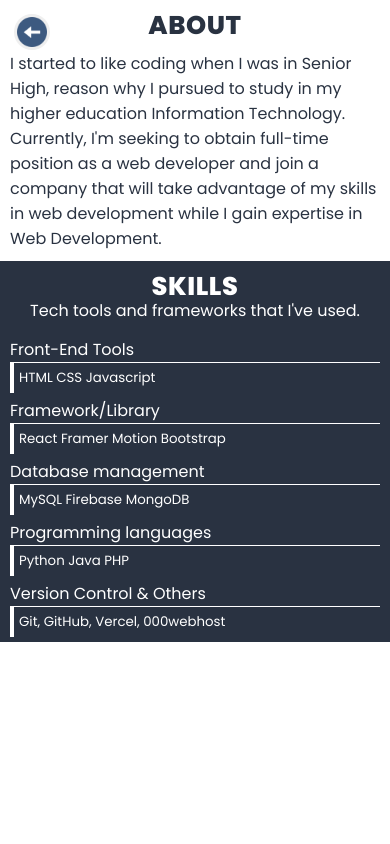
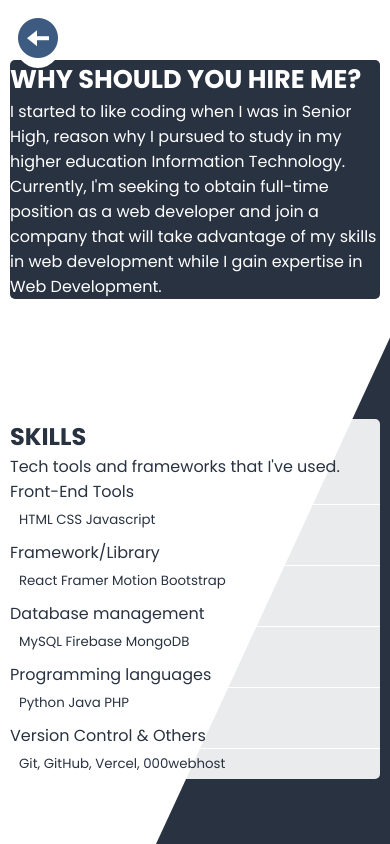
Before and after one commit to rbabailan/babailan-ronald-portfolio, a React (Create React App) app: page /About in a window 390 px wide. Built offline with nearby package versions, Linux system fonts and the light colour scheme.

Commit message:
fixing bug button

```diff
--- a/src/App.css
+++ b/src/App.css
@@ -18,7 +18,9 @@
   font-family: "Poppins", Helvetica, sans-serif;
 }
 
-p {
+p,
+h2,
+h4 {
   user-select: none;
 }
 
--- a/src/component/Navbar.js
+++ b/src/component/Navbar.js
@@ -30,6 +30,7 @@ function Navbar() {
               src={menu}
               alt="menu-icon"
               width="36px"
+              height="36px"
             />
           </button>
         </div>
--- a/src/content/About/About.js
+++ b/src/content/About/About.js
@@ -12,14 +12,15 @@ function About() {
       <div className={style.clipPath}></div>
       <div style={{ position: "relative" }}>
         <div style={{ position: "absolute", zIndex: "1" }}>
-          <motion.button
-            initial={{ scale: 0, rotate: 360 }}
-            animate={{ scale: 1, rotate: 0 }}
-            transition={{ duration: 1 }}
-            className={style.backButton}
-            onClick={() => navigate("/")}>
-            <img className={style.backIcon} src={BackIcon} alt="back icon" />
-          </motion.button>
+          <button className={style.backButton} onClick={() => navigate("/")}>
+            <img
+              className={style.backIcon}
+              src={BackIcon}
+              alt="back icon"
+              width="36px"
+              height="36px"
+            />
+          </button>
         </div>
       </div>
       <div className={style.aboutSection}>
@@ -29,10 +30,10 @@ function About() {
               initial={{ opacity: 0, x: -100 }}
               animate={{ opacity: 1, x: 0 }}
               exit={{ opacity: 0, x: -100 }}
-              transition={{ duration: 0.6 }}>
+              transition={{ duration: 0.6 }}
+              className={style.hireContainer}>
               <div className={style.aboutPartTitle}>
-                <h2>ABOUT</h2>
-                <p></p>
+                <h2>WHY SHOULD YOU HIRE ME?</h2>
               </div>
               <div className={style.aboutPartContents}>
                 <p>
@@ -52,11 +53,10 @@ function About() {
               initial={{ opacity: 0, x: 100 }}
               animate={{ opacity: 1, x: 0 }}
               exit={{ opacity: 0, x: 100 }}
-              transition={{ duration: 0.6 }}>
-              <div className={style.skillsPartTitle}>
-                <h2>SKILLS</h2>
-                <p>Tech tools and frameworks that I've used.</p>
-              </div>
+              transition={{ duration: 0.6 }}
+              className={style.skillsContainer}>
+              <h2>SKILLS</h2>
+              <p>Tech tools and frameworks that I've used.</p>
               <div className={style.skillsPartContents}>
                 <ul className={style.hardSkillsLists}>
                   <List
--- a/src/content/About/About.module.css
+++ b/src/content/About/About.module.css
@@ -1,9 +1,9 @@
 .clipPath {
   position: absolute;
-  width: 100vw;
+  width: 100%;
   height: 100vh;
-  -webkit-clip-path: polygon(50% 0, 100% 0, 100% 100%, 50% 100%);
-  clip-path: polygon(50% 0, 100% 0, 100% 100%, 50% 100%);
+  -webkit-clip-path: polygon(100% 40%, 100% 100%, 40% 100%);
+  clip-path: polygon(100% 40%, 100% 100%, 40% 100%);
   background: var(--black-gray);
   z-index: -1;
 }
@@ -16,7 +16,7 @@
   border-radius: 50%;
   border: none;
   margin: 14px;
-  height: 36px;
+  background-color: var(--white);
 }
 
 .backIcon {
@@ -25,63 +25,34 @@
 }
 
 .flexSB {
+  width: 100%;
+  height: 100vh;
   display: flex;
   flex-wrap: wrap;
   justify-content: space-between;
-  overflow: hidden;
+  align-items: center;
 }
 
 .aboutPart {
   width: 50%;
-  color: var(--black-gray);
+  color: var(--white);
 }
 
-.aboutPartTitle,
-.skillsPartTitle {
-  padding: 14px 20px;
-}
-
-.aboutPartTitle h2,
-.skillsPartTitle h2 {
-  font-size: 3rem;
-  font-weight: 800;
-  letter-spacing: 0.6px;
-  text-align: center;
-  line-height: 0.9;
-}
-
-.aboutPartTitle p,
-.skillsPartTitle p {
-  text-align: center;
-}
-
-/*-- About Content --*/
-.aboutPartContents {
-  padding: 0 10px 10px;
-}
-
-.aboutPartContents h2,
-.skillsPartContents h2 {
-  font-size: 1.6rem;
-  line-height: 0.9;
-  margin-top: 10px;
+.hireContainer {
+  background-color: var(--black-gray);
+  border-radius: 5px;
+  margin: 0 10px;
 }
 
 .skillsPart {
   width: 50%;
-  color: var(--white);
+  color: var(--black-gray);
 }
 
-.skillsPartContents {
-  padding: 0 10px;
-}
-
-.hardSkillsList {
-  margin: 0;
-  padding: 0;
-  display: block;
-  font-size: 1rem;
-  width: 50px;
+.skillsContainer {
+  background-color: rgba(255, 255, 255, 0.9);
+  border-radius: 5px;
+  margin: 0 10px;
 }
 
 @media (max-width: 768px) {
@@ -91,11 +62,6 @@
 
   .skillsPart {
     width: 100%;
-    background: var(--black-gray);
-  }
-
-  .clipPath {
-    display: none;
   }
 
   .aboutPartTitle h2,
--- a/src/content/Contacts/Contacts.js
+++ b/src/content/Contacts/Contacts.js
@@ -20,17 +20,18 @@ function Contacts() {
 
   return (
     <div style={{ overflowX: "hidden" }}>
-      <div className={style.contentStyle}></div>
+      <div className={style.clipPath}></div>
       <div style={{ position: "relative" }}>
         <div style={{ position: "absolute", zIndex: "1" }}>
-          <motion.button
-            initial={{ scale: 0, rotate: 360 }}
-            animate={{ scale: 1, rotate: 0 }}
-            transition={{ duration: 1 }}
-            className={style.backButton}
-            onClick={() => navigate("/")}>
-            <img className={style.backIcon} src={BackIcon} alt="back icon" />
-          </motion.button>
+          <button className={style.backButton} onClick={() => navigate("/")}>
+            <img
+              className={style.backIcon}
+              src={BackIcon}
+              alt="back icon"
+              width="36px"
+              height="36px"
+            />
+          </button>
         </div>
       </div>
       <div className={style.contactSection}>
--- a/src/content/Contacts/Contacts.module.css
+++ b/src/content/Contacts/Contacts.module.css
@@ -1,11 +1,12 @@
-.contentStyle {
-  position: absolute;
+.clipPath {
+  position: fixed;
   width: 100%;
   height: 100vh;
+  -webkit-clip-path: polygon(100% 40%, 100% 100%, 40% 100%);
+  clip-path: polygon(100% 40%, 100% 100%, 40% 100%);
   background: var(--black-gray);
   z-index: -1;
 }
-
 .contactSection {
   width: 100%;
   color: #fff;
@@ -20,7 +21,7 @@
   border-radius: 50%;
   border: none;
   margin: 14px;
-  height: 36px;
+  background-color: var(--white);
 }
 
 .contactSectionTitle {
@@ -60,7 +61,6 @@
   display: inline-grid;
   grid-template-columns: auto auto;
   justify-content: space-around;
-  background-color: #808080;
   grid-column: 1/3;
   border-radius: 3px;
 }
@@ -68,7 +68,6 @@
 .contactInfo div:nth-child(4) {
   display: flex;
   justify-content: space-around;
-  background-color: #808080;
   grid-column: 2/4;
   border-radius: 3px;
 }
@@ -81,7 +80,7 @@
 
 .contactInfo div {
   padding: 30px;
-  background-color: #808080;
+  background-color: var(--dark-blue);
   border-radius: 3px;
   padding: auto 0;
 }
@@ -101,7 +100,6 @@
 
   .contactInfo div {
     padding: 20px;
-    background-color: #808080;
     border-radius: 3px;
     padding: auto 0;
   }
--- a/src/content/Projects/Projects.js
+++ b/src/content/Projects/Projects.js
@@ -27,14 +27,15 @@ function Projects() {
     <div style={{ overflowX: "hidden" }}>
       <div className={style.clipPath}></div>
       <div style={{ position: "absolute", zIndex: "1" }}>
-        <motion.button
-          initial={{ scale: 0, rotate: 360 }}
-          animate={{ scale: 1, rotate: 0 }}
-          transition={{ duration: 1 }}
-          className={style.backButton}
-          onClick={() => navigate("/")}>
-          <img className={style.backIcon} src={BackIcon} alt="back icon" />
-        </motion.button>
+        <button className={style.backButton} onClick={() => navigate("/")}>
+          <img
+            className={style.backIcon}
+            src={BackIcon}
+            alt="back icon"
+            width="36px"
+            height="36px"
+          />
+        </button>
       </div>
       <div className={style.projectsDiv}>
         <div className={style.projectTitle}>
--- a/src/content/Projects/Projects.module.css
+++ b/src/content/Projects/Projects.module.css
@@ -12,7 +12,7 @@
   border-radius: 50%;
   border: none;
   margin: 14px;
-  height: 36px;
+  background-color: var(--white);
 }
 
 .backIcon {
```
